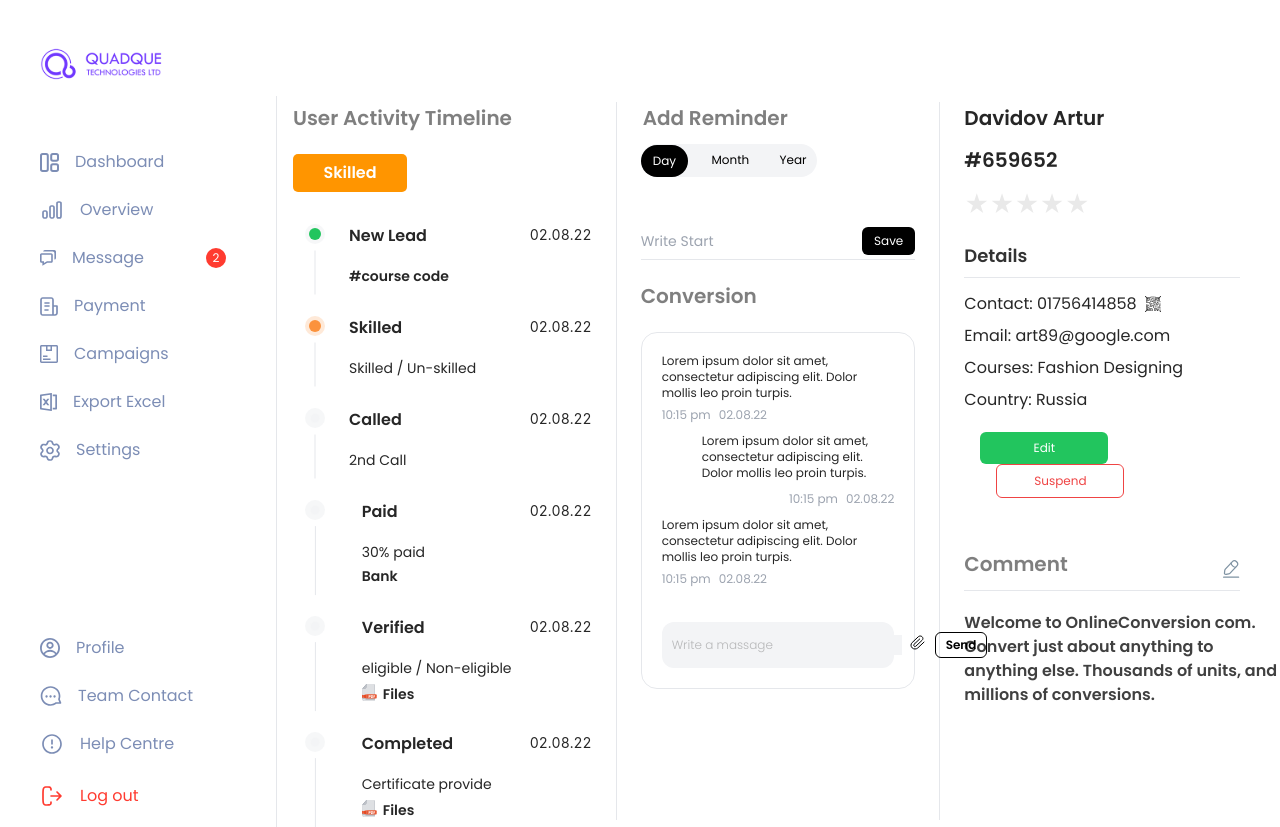
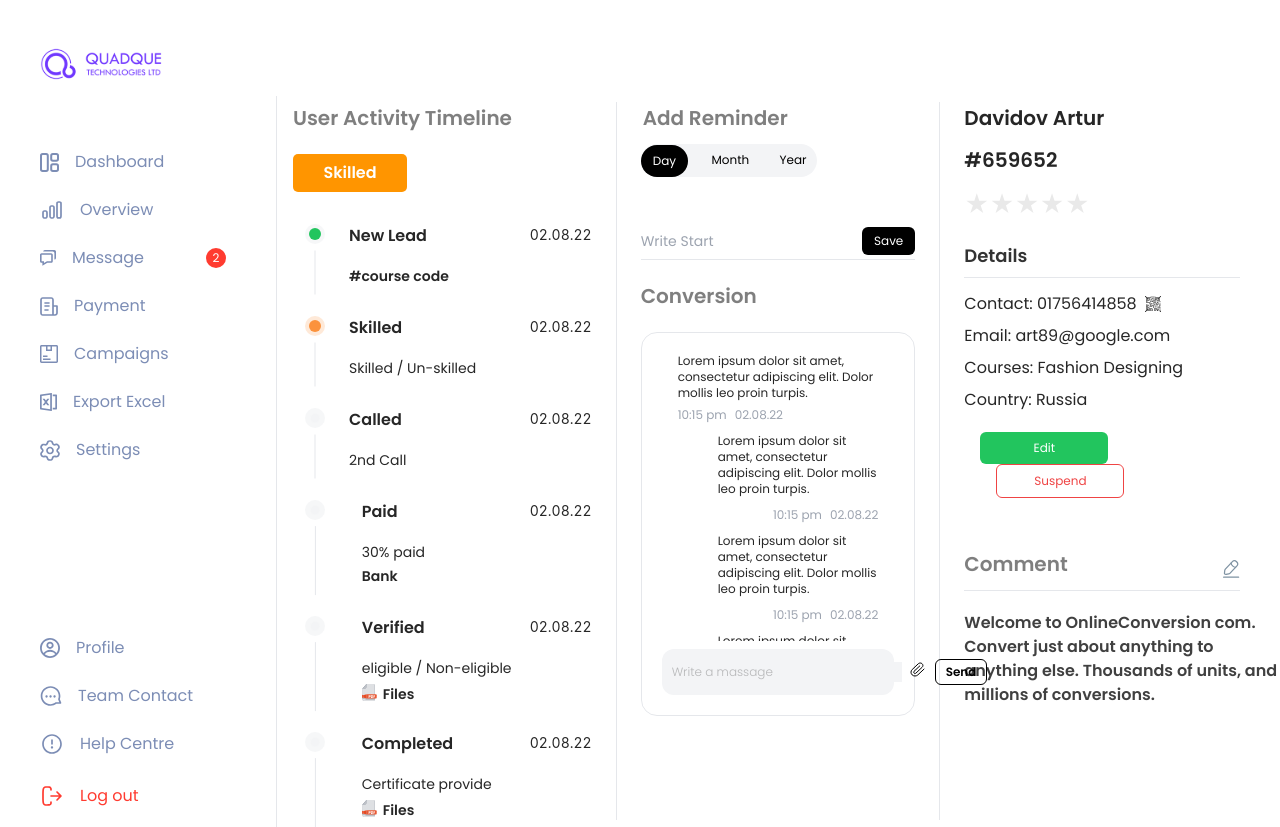
Before and after one commit to mhmalvi/nexus-crm-client, a React (Create React App) app: page /lead/113256 in a window 1280 px wide. Built offline with nearby package versions, Linux system fonts and the light colour scheme.

Commit message:
refactor: lead details page message section updated

```diff
--- a/package.json
+++ b/package.json
@@ -14,6 +14,7 @@
     "react-scripts": "5.0.1",
     "react-slick": "^0.29.0",
     "react-stars": "^2.2.5",
+    "recharts": "^2.1.13",
     "slick-carousel": "^1.8.1",
     "web-vitals": "^2.1.0"
   },
--- a/src/App.jsx
+++ b/src/App.jsx
@@ -6,8 +6,8 @@ import "./App.css";
 import Login from "./Pages/Authentication/Login/Login";
 import Campaigns from "./Pages/Campaigns";
 import Dashboard from "./Pages/Dashborad";
+import LandingPage from "./Pages/LandingPage";
 import LeadDetails from "./Pages/LeadDetails";
-import LandingPage from "./Pages/LandingPage";
 import PaymentStatus from "./Pages/PaymentStatus";
 
 function App() {
@@ -21,7 +21,6 @@ function App() {
           <Route path="overview" element={<Dashboard />} />
           <Route path="campaigns" element={<Campaigns />} />
         </Route>
-        {/* <Route path="/lead/:id" element={<LeadDetails />} /> */}
         <Route path="/login" element={<Login />} />
       </Routes>
     </div>
--- a/src/Pages/LandingPage/index.jsx
+++ b/src/Pages/LandingPage/index.jsx
@@ -35,7 +35,7 @@ const LandingPage = () => {
       name: "overview",
       icon: <Icons.Chart />,
       label: "Overview",
-      component: <PaymentStatus />,
+      component: <Dashboard />,
       count: 0,
     },
     {
--- a/src/Pages/LeadDetails/Conversation/index.jsx
+++ b/src/Pages/LeadDetails/Conversation/index.jsx
@@ -146,13 +146,18 @@ const Conversation = () => {
         </div>
 
         {/* --------------- Conversion Section -------------- */}
-        <div className="mt-5">
+        <div
+          className="mt-5"
+          style={{
+            height: "450px",
+          }}
+        >
           <h1 className="text-xl leading-8 font-semibold font-poppins text-black text-opacity-50 mb-5">
             Conversion
           </h1>
           {/* --------------- Messages --------------- */}
-          <div className="relative mr-auto mb-2 border p-5 rounded-2xl font-poppins h-91 flex flex-col justify-between">
-            <div>
+          <div className="h-96 relative mr-auto mb-2 border p-5 rounded-2xl font-poppins flex flex-col justify-between">
+            <div className="overflow-y-scroll px-4">
               <div className="text-xs mb-2.5">
                 <p className="rounded-md font-normal mb-1">
                   Lorem ipsum dolor sit amet, consectetur adipiscing elit. Dolor
@@ -163,6 +168,10 @@ const Conversation = () => {
                   <span className="text-gray-400 ml-2">02.08.22</span>
                 </div>
               </div>
+              <Replay />
+              <Replay />
+              <Replay />
+              <Replay />
               <Replay />
               <div className="text-xs mb-2.5">
                 <p className="rounded-md font-normal mb-1">
@@ -175,7 +184,7 @@ const Conversation = () => {
                 </div>
               </div>
             </div>
-            <div className="w-full flex justify-between items-center p-2.5 bg-gray-100 rounded-xl">
+            <div className="w-full flex justify-between items-center p-2.5 bg-gray-100 rounded-xl mt-2">
               <input
                 className="outline-none font-light bg-gray-100 text-xs leading-5 font-poppins placeholder:text-black placeholder:text-opacity-25"
                 placeholder="Write a massage"
```
Also changed, not shown: 1 other file (tests, documents, lock files or other folders).
